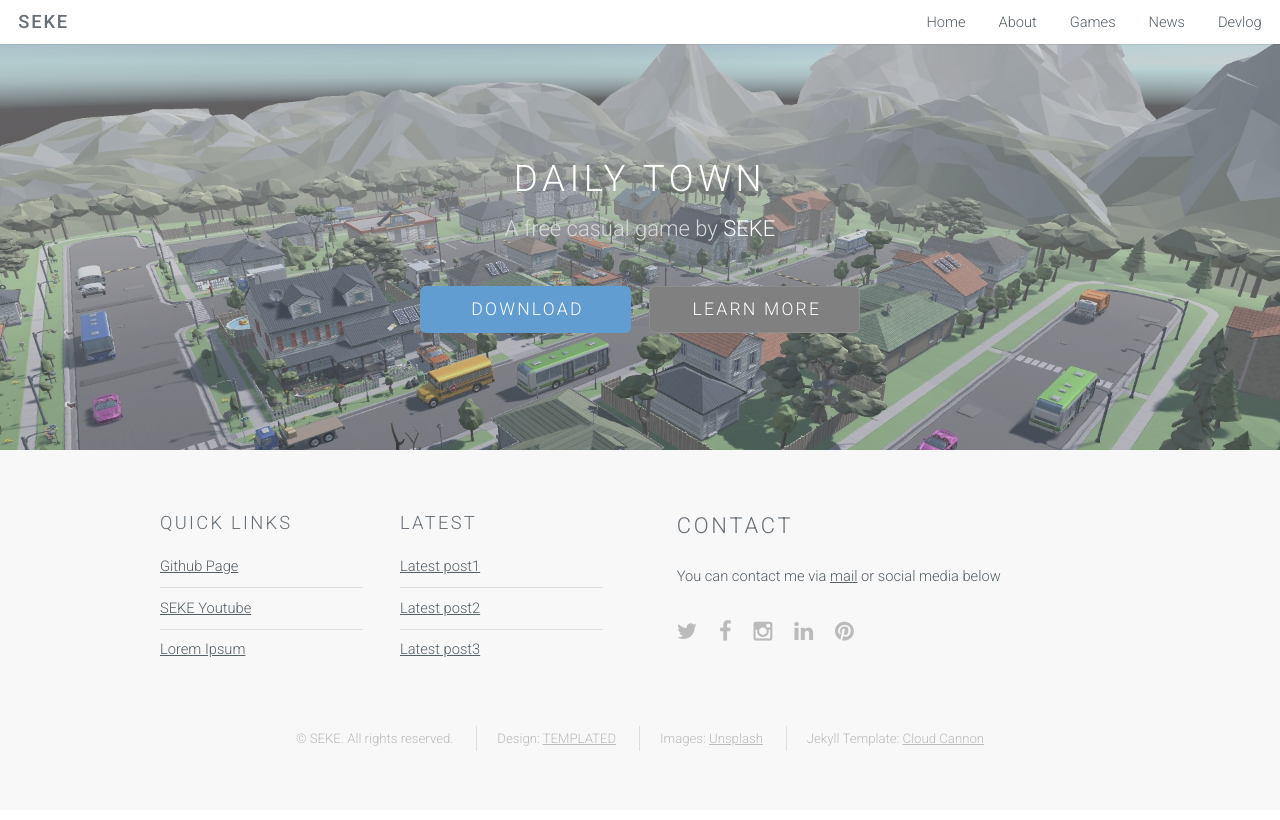
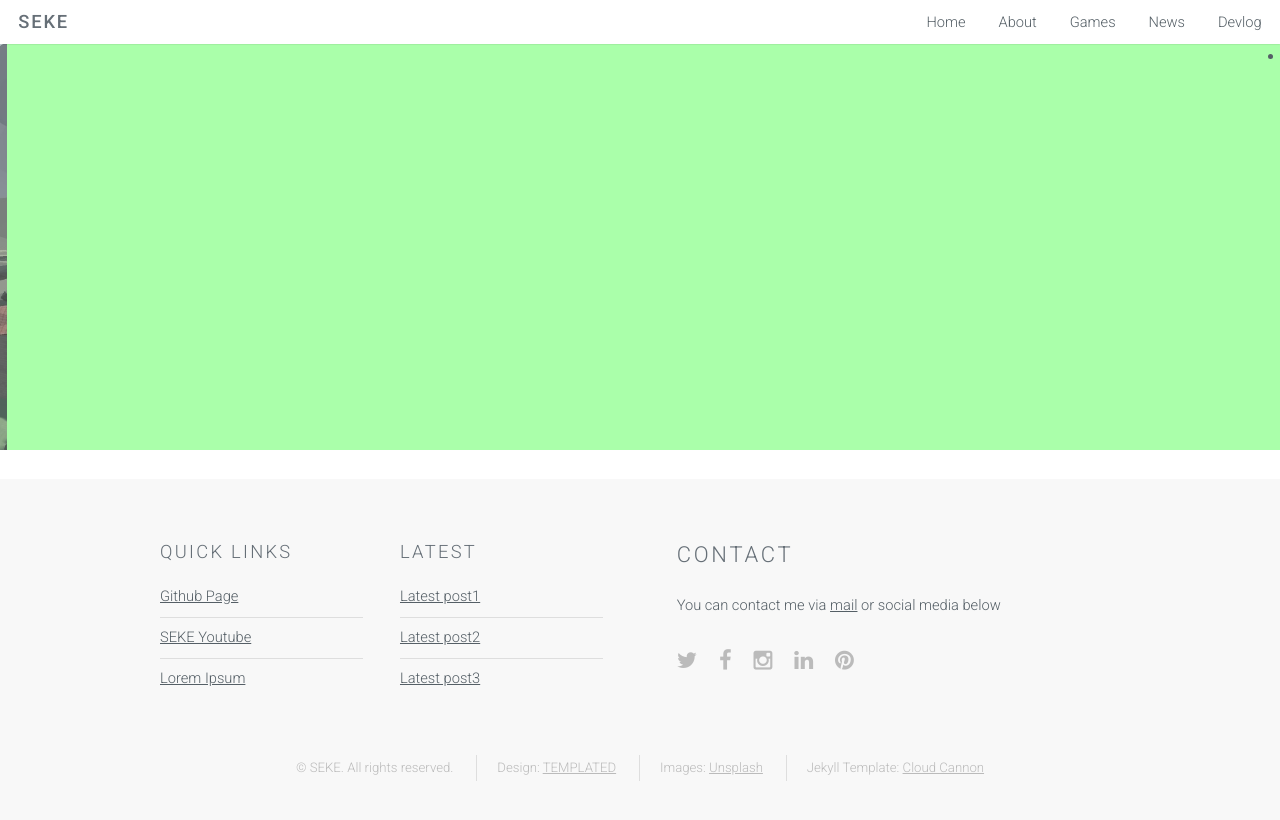
Before and after one commit to jeonse3875/jeonse3875.github.io, a Jekyll site: the page built from index.html, in a window 1280 px wide. Shown: the top 820 px of the page. Built offline with Jekyll 4.4.1, drawn with Linux system fonts in a browser that asks for light colours.

Commit message:
slide test

```diff
--- a/_layouts/landing-page.html
+++ b/_layouts/landing-page.html
@@ -8,6 +8,9 @@
     {% include /header.html %}
 
     <!-- Banner -->
+    <div class="slide">
+        <ul>
+            <li>
                 <section id="banner">
                     <div class="inner">
                         <h2>Daily Town</h2>
@@ -18,6 +21,23 @@
                         </ul>
                     </div>
                 </section>
+            </li>
+            <li>
+                <section id="banner">
+                    <div class="inner">
+                        <h2>Daily Town</h2>
+                        <p>A free casual game by <a href="http://github.com/jeonse3875">SEKE</a></p>
+                        <ul class="actions">
+                            <li><a href="#content" class="button big special">Download</a></li>
+                            <li><a href="#elements" class="button big alt">Learn More</a></li>
+                        </ul>
+                    </div>
+                </section>
+            </li>
+            <li></li>
+            <li></li>
+        </ul>
+    </div>
     {{ content }}
     {% include /footer.html %}
 
--- a/about.html
+++ b/about.html
@@ -50,7 +50,7 @@
         <div class="row">
             <div class="6u">
                 <section class="special">
-                    <a href="#" class="image fit"><img src="images/education.png" alt="" /></a>
+                    <a href="#" class="image fit"><img src="images/education.jpg" alt="" /></a>
                     <h3>Education</h3>
                     <p>I'm majoring in Computer Engineering at 'Kyung-Hee' University.</p>
                     <ul class="actions">
--- a/css/style.css
+++ b/css/style.css
@@ -1057,6 +1057,25 @@
 				text-decoration: none;
 			}
 
+		.slide{overflow:hidden;}
+		.slide ul{width:calc(100% * 4);display:flex;animation:slide 8s infinite;} /* slide를 8초동안 진행하며 무한반복 함 */
+		.slide li{width:calc(100% / 4);}
+		.slide li:nth-child(1){background:#ffa;}
+		.slide li:nth-child(2){background:#faa;}
+		.slide li:nth-child(3){background:#afa;}
+		.slide li:nth-child(4){background:#aaf;}
+		@keyframes slide {
+			0% {margin-left:0;} /* 0 ~ 10  : 정지 */
+			10% {margin-left:0;} /* 10 ~ 25 : 변이 */
+			25% {margin-left:-100%;} /* 25 ~ 35 : 정지 */
+			35% {margin-left:-100%;} /* 35 ~ 50 : 변이 */
+			50% {margin-left:-200%;}
+			60% {margin-left:-200%;}
+			75% {margin-left:-300%;}
+			85% {margin-left:-300%;}
+			100% {margin-left:0;}
+		}
+
 /* Footer */
 
 	#footer {
```
Also changed, not shown: images/education.jpg (added), images/education.png (deleted), images/portfolio.jpg. Lines whose indentation alone changed are shown as unchanged.
